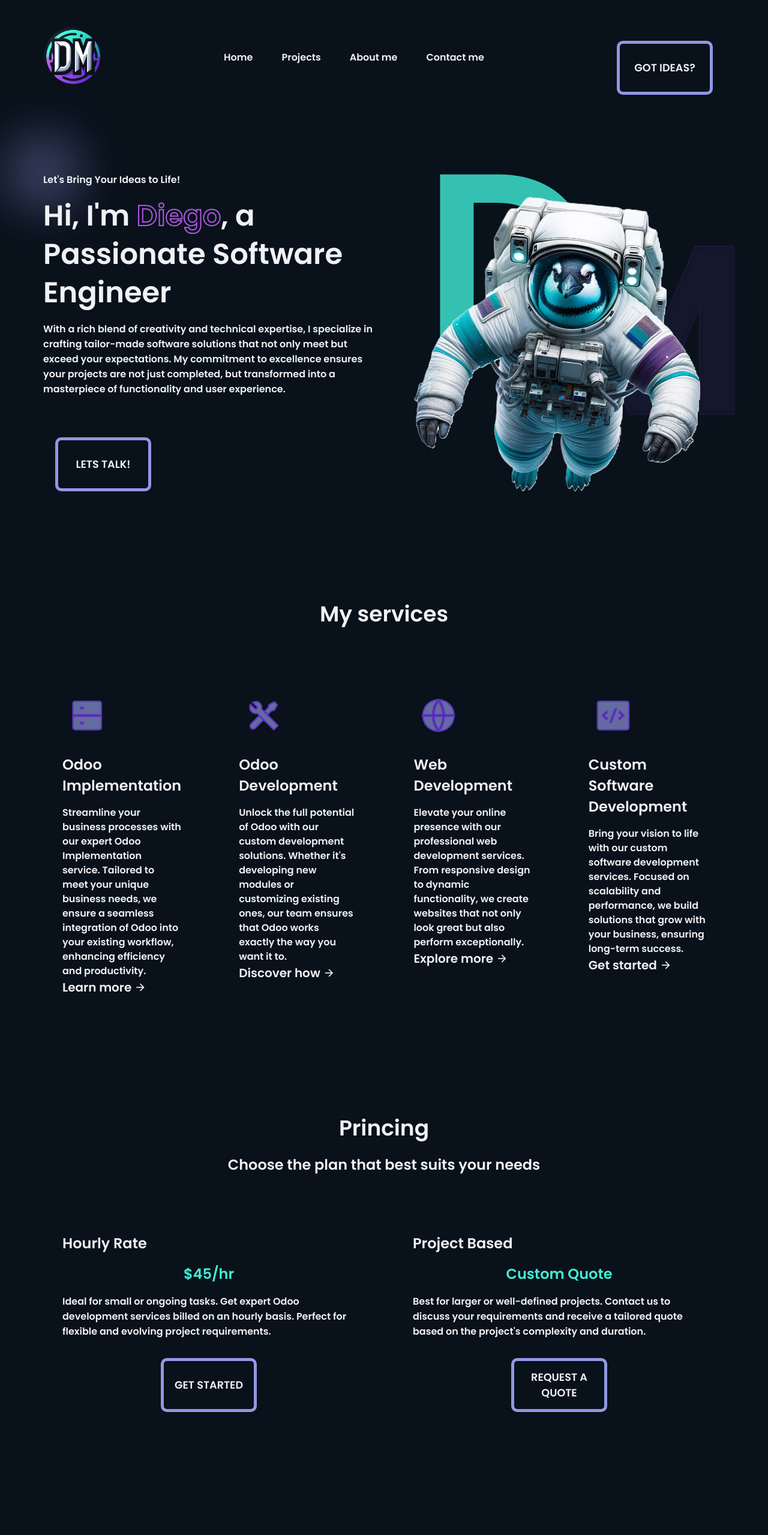
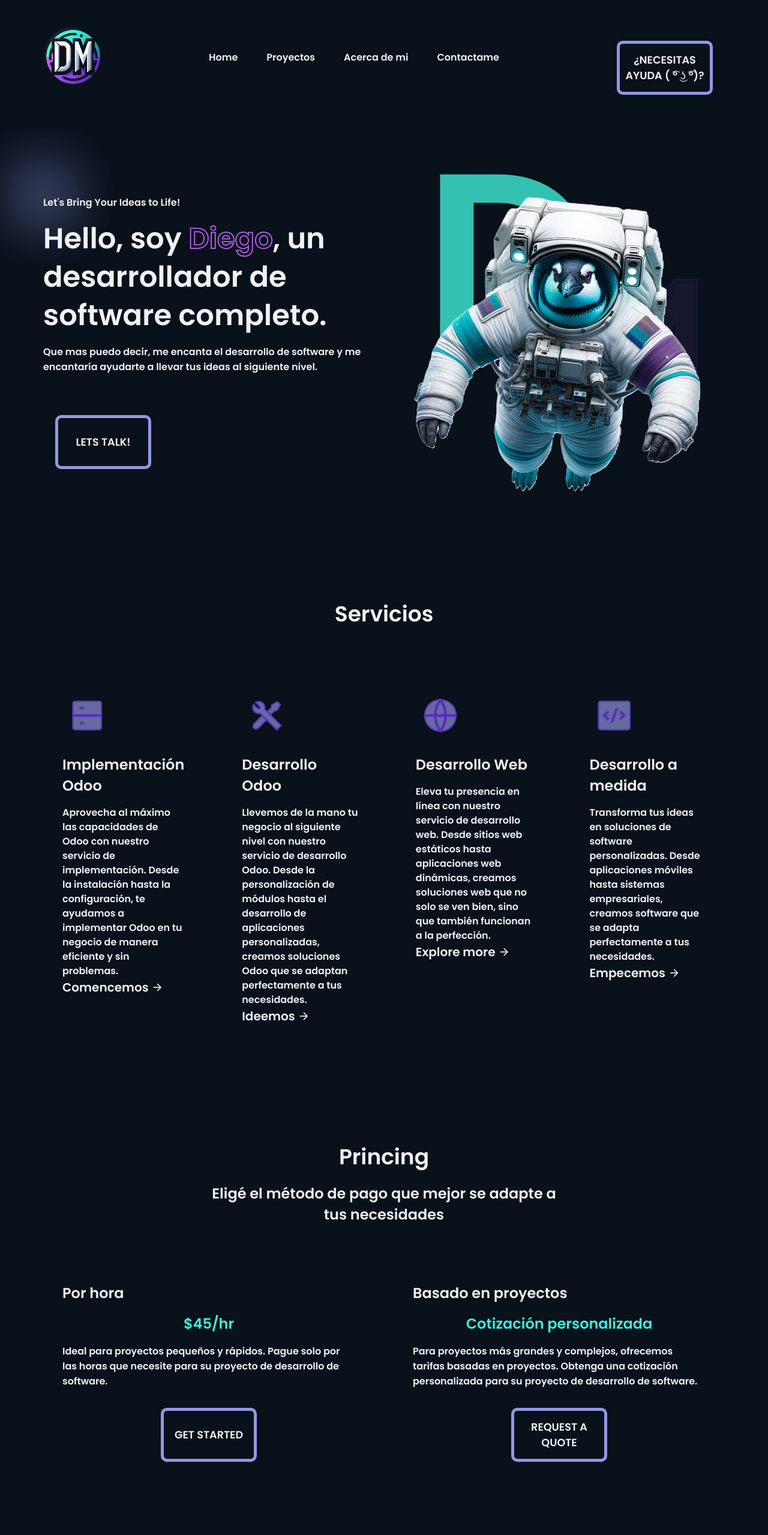
Before and after one commit to dmunoz2019/diegoweb, a plain HTML site: page index.html in a window 1280 px wide. Shown: the top 2559 px of the page at 60% size. Drawn offline with nearby package versions, Linux system fonts and the light colour scheme.

Commit message:
español

```diff
--- a/index.html
+++ b/index.html
@@ -21,12 +21,15 @@
         </div>
         <ul class="nav-links">
             <li class="link"><a href="#">Home</a></li>
-            <li class="link"><a href="#">Projects</a></li>
-            <li class="link"><a href="#">About me</a></li>
-            <li class="link"><a href="#">Contact me</a></li>
+            <li class="link"><a href="#">Proyectos</a></li>
+            <li class="link"><a href="#">Acerca de mi</a></li>
+            <li class="link"><a href="#">Contactame </a></li>
         </ul>
 
-        <button class="btn">Got Ideas?</button>
+        <button class="btn">
+             ¿Necesitas ayuda
+             ( ͡° ͜ʖ ͡°)?
+        </button>
     </nav>
 
     <header class="container">
@@ -34,9 +37,11 @@
             <span class="blur"></span>
             <span class="blur"></span>
             <h4>Let's Bring Your Ideas to Life!</h4>
-            <h1>Hi, I'm <span class="name">Diego</span>, a Passionate Software Engineer</h1>
+            <h1>Hello, soy <span class="name">Diego</span>,  un desarrollador de software completo.
+
+            </h1>
             <p>
-                With a rich blend of creativity and technical expertise, I specialize in crafting tailor-made software solutions that not only meet but exceed your expectations. My commitment to excellence ensures your projects are not just completed, but transformed into a masterpiece of functionality and user experience.
+                Que mas puedo decir, me encanta el desarrollo de software y me encantaría ayudarte a llevar tus ideas al siguiente nivel.
             </p>
 
             <button class="btn">Lets talk!</button>
@@ -50,35 +55,39 @@
 
     <section class="container">
         <h2 class="header">
-            My services
+            Servicios
         </h2>
         <div class="services">
             <!-- Odoo Implementation -->
             <div class="card">
                 <span> <i class="ri-server-fill"></i></span> <!-- Changed to server icon for implementation -->
-                <h4>Odoo Implementation</h4>
+                <h4>Implementación Odoo</h4>
                 <p>
-                    Streamline your business processes with our expert Odoo Implementation service. Tailored to meet your unique business needs, we ensure a seamless integration of Odoo into your existing workflow, enhancing efficiency and productivity.
+                    Aprovecha al máximo las capacidades de Odoo con nuestro servicio de implementación. Desde la instalación hasta la configuración, te ayudamos a implementar Odoo en tu negocio de manera eficiente y sin problemas.
                 </p>
-                <a href="#">Learn more <i class="ri-arrow-right-line"></i></a>
+                <a href="#">
+                    Comencemos
+                     <i class="ri-arrow-right-line"></i></a>
             </div>
 
             <!-- Odoo Development -->
             <div class="card">
                 <span> <i class="ri-tools-fill"></i></span> <!-- Changed to tools icon for development -->
-                <h4>Odoo Development</h4>
+                <h4>Desarrollo Odoo</h4>
                 <p>
-                    Unlock the full potential of Odoo with our custom development solutions. Whether it's developing new modules or customizing existing ones, our team ensures that Odoo works exactly the way you want it to.
+                    Llevemos de la mano tu negocio al siguiente nivel con nuestro servicio de desarrollo Odoo. Desde la personalización de módulos hasta el desarrollo de aplicaciones personalizadas, creamos soluciones Odoo que se adaptan perfectamente a tus necesidades.
                 </p>
-                <a href="#">Discover how <i class="ri-arrow-right-line"></i></a>
+                <a href="#">
+                    Ideemos
+                    <i class="ri-arrow-right-line"></i></a>
             </div>
 
             <!-- Web Development -->
             <div class="card">
                 <span> <i class="ri-global-fill"></i></span> <!-- Changed to globe icon for web development -->
-                <h4>Web Development</h4>
+                <h4>Desarrollo Web</h4>
                 <p>
-                    Elevate your online presence with our professional web development services. From responsive design to dynamic functionality, we create websites that not only look great but also perform exceptionally.
+                    Eleva tu presencia en línea con nuestro servicio de desarrollo web. Desde sitios web estáticos hasta aplicaciones web dinámicas, creamos soluciones web que no solo se ven bien, sino que también funcionan a la perfección.
                 </p>
                 <a href="#">Explore more <i class="ri-arrow-right-line"></i></a>
             </div>
@@ -86,11 +95,14 @@
             <!-- Custom Software Development -->
             <div class="card">
                 <span> <i class="ri-code-box-fill"></i></span> <!-- Changed to code box icon for custom software -->
-                <h4>Custom Software Development</h4>
+                <h4>Desarrollo a medida</h4>
                 <p>
-                    Bring your vision to life with our custom software development services. Focused on scalability and performance, we build solutions that grow with your business, ensuring long-term success.
+                    Transforma tus ideas en soluciones de software personalizadas. Desde aplicaciones móviles hasta sistemas empresariales, creamos software que se adapta perfectamente a tus necesidades.
                 </p>
-                <a href="#">Get started <i class="ri-arrow-right-line"></i></a>
+                <a href="#">
+                    Empecemos
+
+                    <i class="ri-arrow-right-line"></i></a>
             </div>
         </div>
     </section>
@@ -101,17 +113,17 @@
  <section class="container">
     <h2 class="header">Princing</h2>
     <p class="sub-header">
-        Choose the plan that best suits your needs
+        Eligé el método de pago que mejor se adapte a tus necesidades
     </p>
 
     <div class="pricing">
         <!-- Hourly Payment Card -->
         <div class="card">
             <div class="content">
-                <h1>Hourly Rate</h1>
+                <h1>Por hora</h1>
                 <h3>$45/hr</h3>
                 <p>
-                    Ideal for small or ongoing tasks. Get expert Odoo development services billed on an hourly basis. Perfect for flexible and evolving project requirements.
+                    Ideal para proyectos pequeños y rápidos. Pague solo por las horas que necesite para su proyecto de desarrollo de software.
                 </p>
                 <button class="btn">Get started</button>
             </div>
@@ -120,11 +132,11 @@
         <!-- Project-Based Payment Card -->
         <div class="card">
             <div class="content">
-                <h1>Project Based</h1>
-                <h3>Custom Quote</h3>
+                <h1>Basado en proyectos</h1>
+                <h3>Cotización personalizada</h3>
                 <p>
+                    Para proyectos más grandes y complejos, ofrecemos tarifas basadas en proyectos. Obtenga una cotización personalizada para su proyecto de desarrollo de software.
 
-                    Best for larger or well-defined projects. Contact us to discuss your requirements and receive a tailored quote based on the project's complexity and duration.
                 </p>
                 <button class="btn">Request a Quote</button>
             </div>
@@ -178,11 +190,12 @@
     <div class="modal-content">
         <span class="close">&times;</span>
         <form>
-            <h2>Enter Your Details</h2>
-            <input type="text" placeholder="Name" name="name" required>
-            <input type="email" placeholder="Email" name="email" required>
-            <textarea placeholder="Your Message" name="message" required></textarea>
-            <button type="submit" class="btn">Submit</button>
+            <h2>Ingresa tus ideas aqui 🫰🏻</h2>
+
+            <input type="text" placeholder="Nombre" name="name" required>
+            <input type="email" placeholder="Correo" name="email" required>
+            <textarea placeholder="Deja tu mensaje" name="message" required></textarea>
+            <button type="submit" class="btn">Enviar</button>
         </form>
     </div>
 </div>
--- a/style.css
+++ b/style.css
@@ -25,12 +25,12 @@ a {
     text-decoration: none ;
 }
 .img-wrapper {
-    width: 100%; /* Define el tamaÃ±o del contenedor */
+    width: 100%; /* Define el tamaÃƒÂ±o del contenedor */
     position: relative;
     display: flex;
     justify-content: center;
     align-items: center;
-    overflow: hidden; /* Oculta cualquier desbordamiento para mantener la forma del cÃ­rculo */
+    overflow: hidden; /* Oculta cualquier desbordamiento para mantener la forma del cÃƒÂ­rculo */
 }
 
 .img-wrapper img {
@@ -76,11 +76,11 @@ img {
 }
 
 .img-container {
-    width: 100%; /* Ajusta el ancho segÃºn necesites */
+    width: 100%; /* Ajusta el ancho segÃƒÂºn necesites */
     display: flex;
     justify-content: center;
     align-items: center;
-    overflow: hidden; /* Para asegurar que cualquier transformaciÃ³n no exceda el contenedor */
+    overflow: hidden; /* Para asegurar que cualquier transformaciÃƒÂ³n no exceda el contenedor */
     position: relative;
 }
 
@@ -92,7 +92,7 @@ img {
     right: 0;
     bottom: 0;
     background: rgba(255, 255, 255, 0); /* Fondo semi-transparente */
-    z-index: 2; /* AsegÃºrate de que estÃ© encima de la imagen */
+    z-index: 2; /* AsegÃƒÂºrate de que estÃƒÂ© encima de la imagen */
 }
 
 .img-container:hover {
@@ -184,7 +184,7 @@ nav{
 
 .btn:hover {
     background: linear-gradient(var(--amethyst), var(--turquoise)); /* Estilo de hover con colores invertidos */
-    animation: skewBoing 0.4s ease forwards; /* Aplica la animaciÃ³n */
+    animation: skewBoing 0.4s ease forwards; /* Aplica la animaciÃƒÂ³n */
     text-shadow:
     -1px -1px 0 #000,
      1px -1px 0 #000,
@@ -263,14 +263,14 @@ header .image::before {
     top: 0;
     left: 75%;
     transform: translateX(-50%);
-    font-size: 25rem;
+    font-size: 15rem;
     font-weight: 400;
-    line-height: 35rem ;
+    line-height: 35rem;
     opacity: 0.2;
     z-index: -100;
     -webkit-text-fill-color: transparent;
     -webkit-text-stroke: 2.25px var(--grape);
-    text-shadow: 0 0 10px var(--tekhelet); ;
+    text-shadow: 0 0 10px var(--tekhelet);
 }
 header .image::after {
     content: "D";
@@ -450,7 +450,6 @@ footer .column {
     margin-bottom: 1rem;
     color: var(--antiflash-white);
     padding-left: 15%;
-    background-color: var(--black-coral);
 }
 
 footer .column .social {
@@ -538,3 +537,33 @@ footer .column a:hover {
 .modal-content form button:hover {
     background-color: var(--blue-ncs);
 }
+
+
+@media (max-width: 900px) {
+    .nav-links {
+        display: none;
+    }
+    header {
+        grid-template-columns: repeat(1, 1fr);
+    }
+    header .image {
+        grid-area: 1 / 1 / 1/ 1;
+    }
+    .features {
+        grid-template-columns: repeat(2, 1fr);
+    }
+
+    .pricing {
+        grid-template-columns: repeat(1, 1fr);
+    }
+
+    footer {
+        grid-template-columns: repeat(1, 1fr);
+
+    }
+    .services {
+        grid-template-columns: repeat(1, 1fr);
+    }
+
+
+}
```
